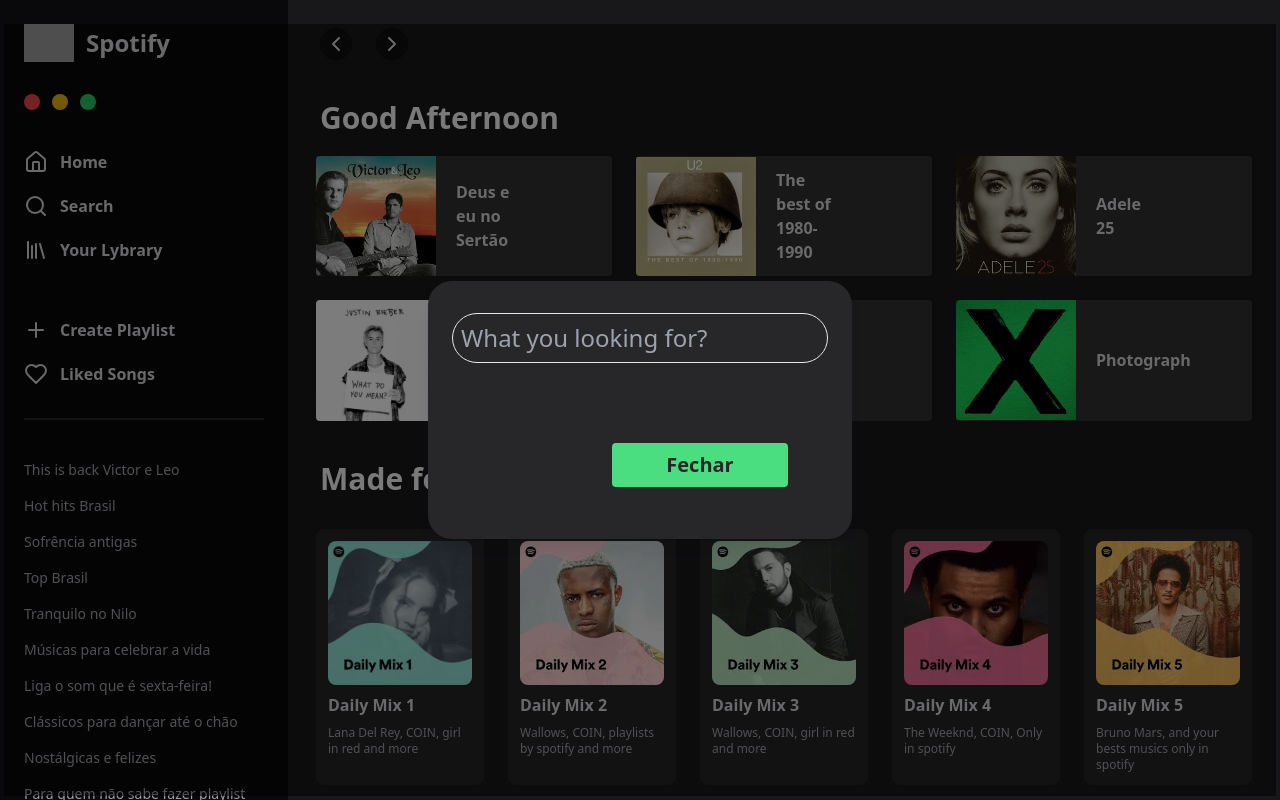
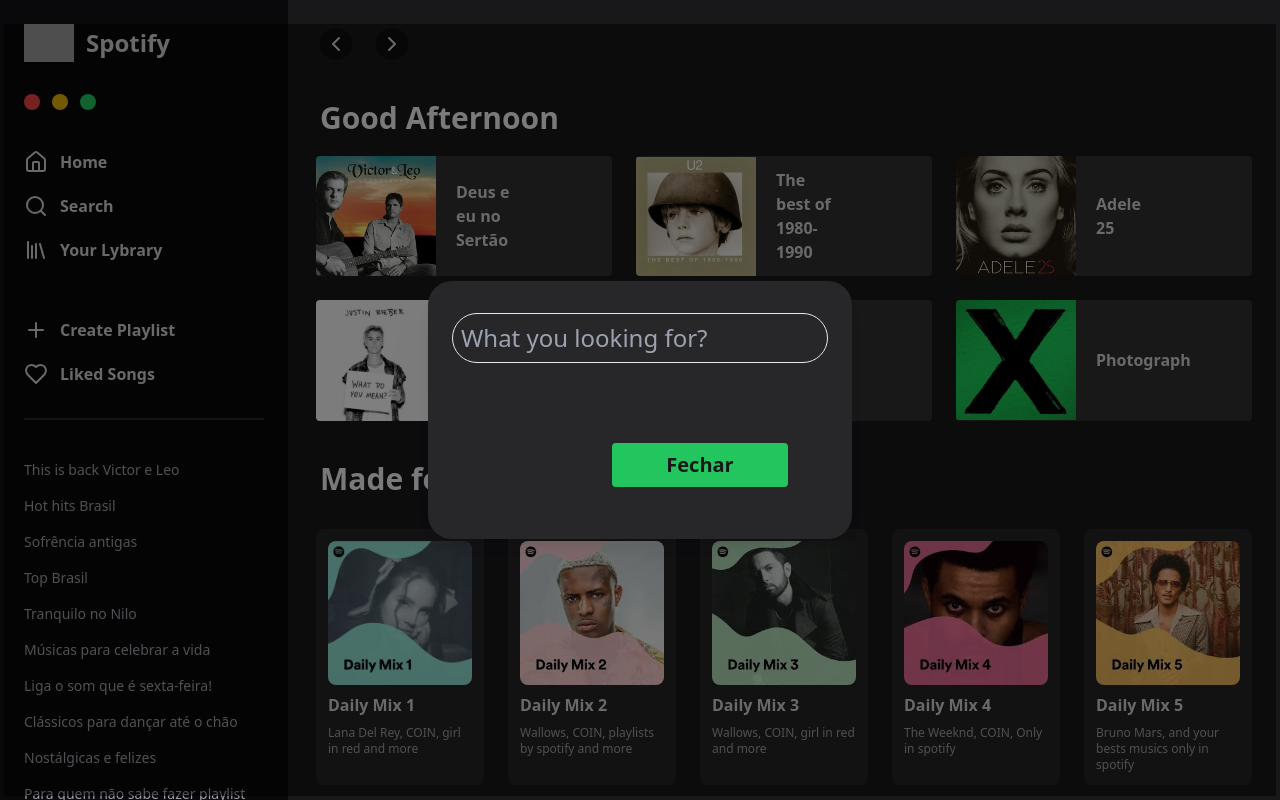
Before and after one commit to GustaaSZ/Spotify, a Next.js app: page /Home in a window 1280 px wide. Both pictures are taken after a click on the link "Search". Shown: the top 800 px of the page. Built offline with nearby package versions, Linux system fonts and the light colour scheme; grey boxes are pictures that could not be loaded.

Commit message:
feat: updating the search moldal close button

```diff
--- a/src/components/SearchModal.tsx
+++ b/src/components/SearchModal.tsx
@@ -18,7 +18,7 @@
                 />
                 <button
                     onClick={onClose}
-                    className="mt-20 w-44 px-4 py-2 ml-40 bg-green-400 hover:bg-green-600 text-zinc-800 text-xl rounded font-semibold"
+                    className="mt-20 w-44 px-4 py-2 ml-40 bg-green-500 hover:bg-green-600 text-zinc-900 text-xl rounded font-semibold"
                 >
                     Fechar
                 </button>
```
